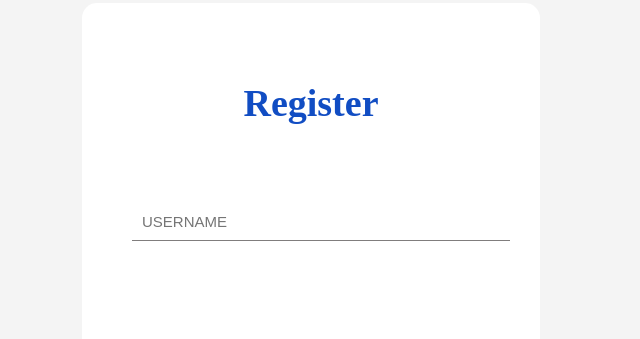
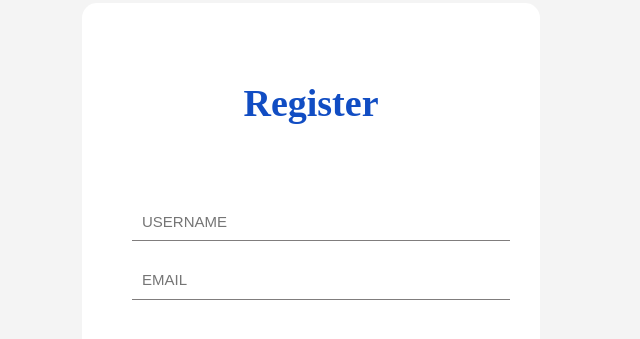
Before and after one commit to Damon718/project1, a plain HTML site: page index.html in a window 1280 px wide. Shown: the part 103-442 px from the top of the page, without its empty margins (329-969 px from the left). Drawn offline with Linux system fonts and the light colour scheme.

Commit message:
update index

```diff
--- a/index.html
+++ b/index.html
@@ -15,6 +15,7 @@
           <div class="form-wrapper">
           <form id="myForm">
             <input type="text" name="username" placeholder="username" class="input-item">
+            <input type="email" name="email" placeholder="email" class="input-item">
 
           </form>
           </div>
```
